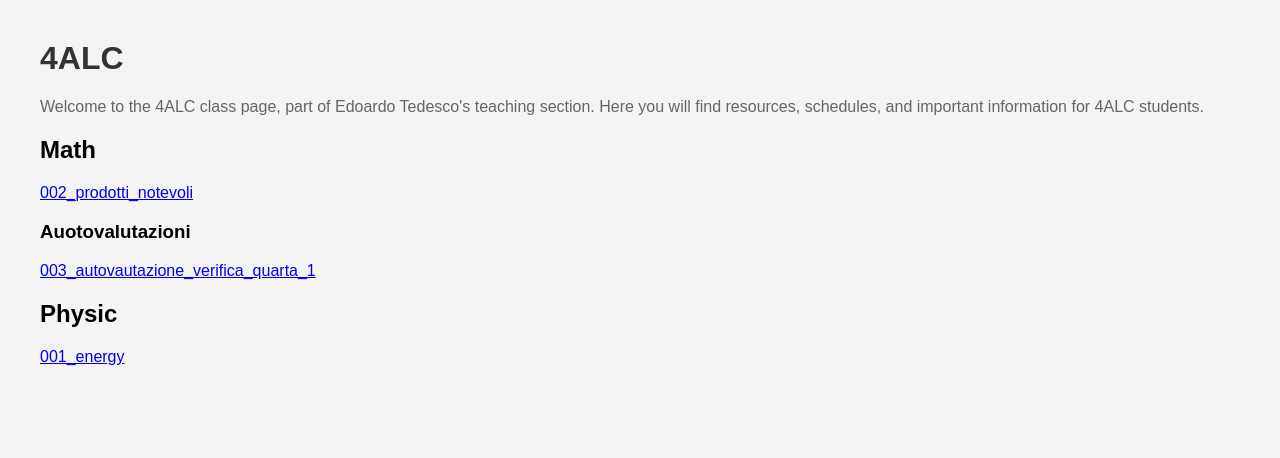
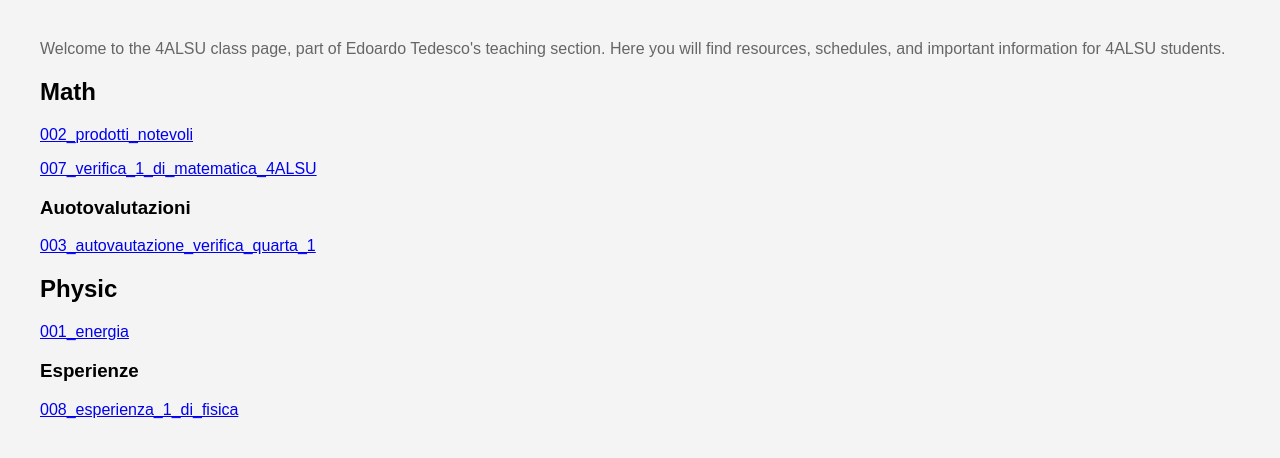
Before and after one commit to edoardoted99/edoardoted99.github.io, a plain HTML site: page 4ALC.html in a window 1280 px wide. Drawn offline with Linux system fonts and the light colour scheme.

Commit message:
Esperienza

```diff
--- a/4ALC.html
+++ b/4ALC.html
@@ -31,16 +31,20 @@
     </style>
 </head>
 <body>
-    <h1>4ALC</h1>
+    <p>Welcome to the 4ALSU class page, part of Edoardo Tedesco's teaching section. Here you will find resources, schedules, and important information for 4ALSU students.</p>
 
-    <p>Welcome to the 4ALC class page, part of Edoardo Tedesco's teaching section. Here you will find resources, schedules, and important information for 4ALC students.</p>
+    <h2>Math</h2>
 
-   <h2>Math</h2>
-   <a href="002_prodotti_notevoli.pdf" target="_blank">002_prodotti_notevoli</a>
-   <h3>Auotovalutazioni</h3>
-   <a href="003_autovalutazione_verifica_quarta_1.pdf" target="_blank">003_autovautazione_verifica_quarta_1</a>
-   <h2>Physic</h2>
-   <a href="001_energy.pdf" target="_blank">001_energy</a>
+    <p><a href="002_prodotti_notevoli.pdf" target="_blank">002_prodotti_notevoli</a></p>
+    <p><a href="007_verifica_1_di_matematica_4ALSU.pdf" target="_blank">007_verifica_1_di_matematica_4ALSU</a></p>
+
+    <h3>Auotovalutazioni</h3>
+    <p><a href="003_autovalutazione_verifica_quarta_1.pdf" target="_blank">003_autovautazione_verifica_quarta_1</a></p>
+
+    <h2>Physic</h2>
+    <p><a href="001_energy.pdf" target="_blank">001_energia</a></p>
+    <h3>Esperienze</h3>
+    <p><a href="008_esperienza_1_di_fisica.pdf" target="_blank">008_esperienza_1_di_fisica</a></p>
 
 </body>
 </html>
```
Also changed, not shown: 3BLL.html (+2 -1 lines), 3CLSU.html (+2 -1 lines), 4ALSU.html (+10 -3 lines), 2 other files.
